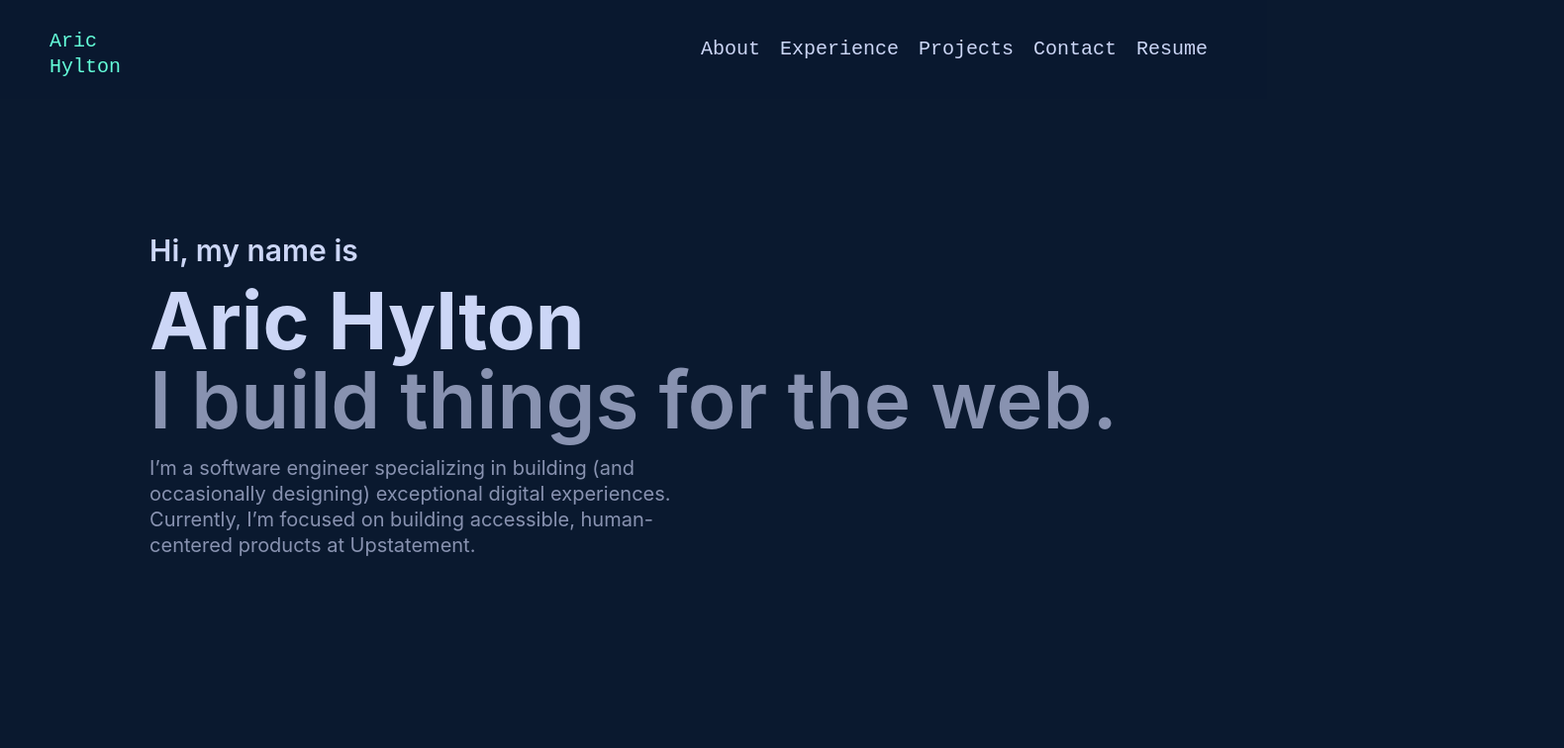
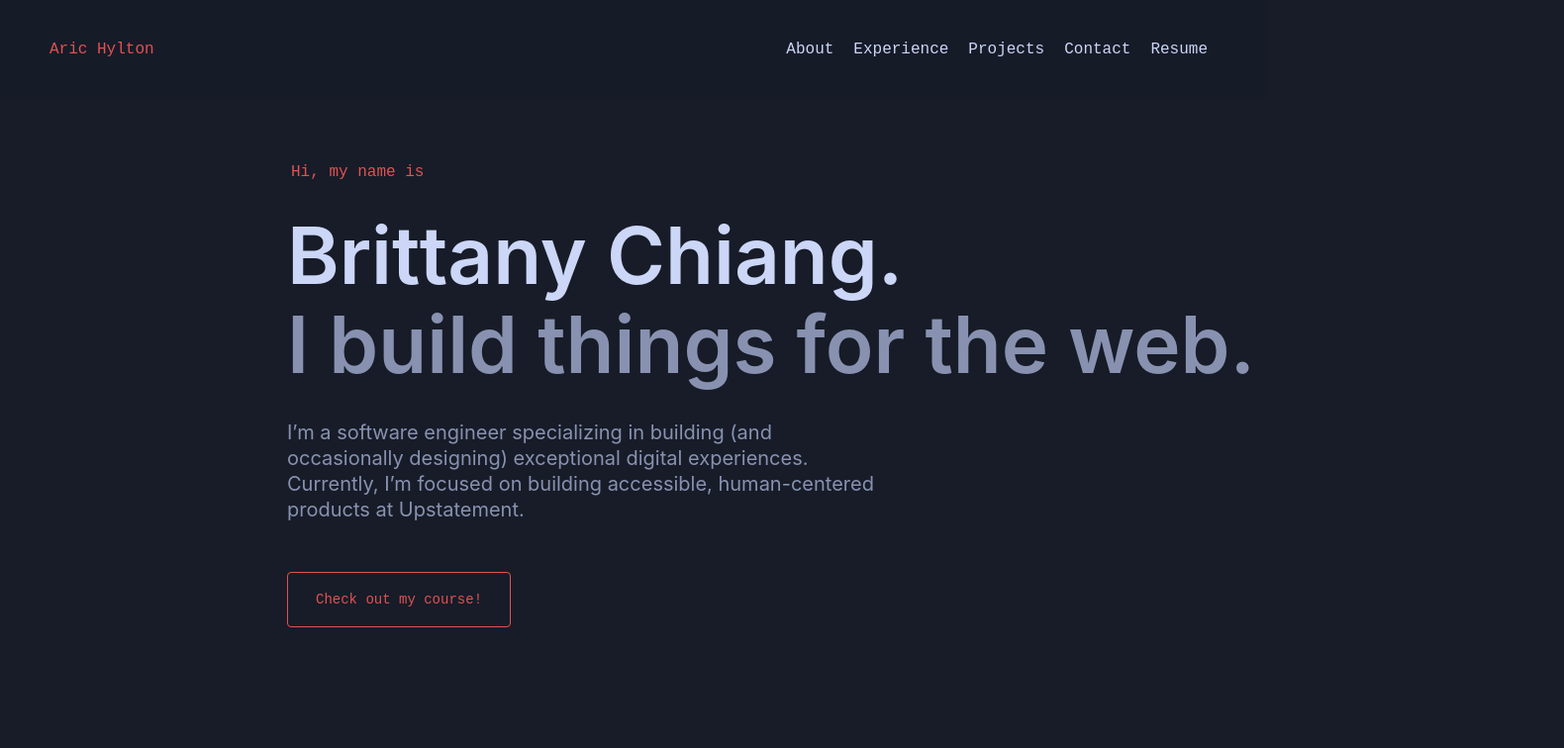
Before and after one commit to arichylton/portfolio, a React (Vite) app: page / in a window 1280 px wide. Shown: the top 756 px of the page at 99% size, 1580 px wide, since content can reach past the window. Built offline with nearby package versions, Linux system fonts and the light colour scheme.

Commit message:
updated color palette and updated styles for hero section

```diff
--- a/src/App.css
+++ b/src/App.css
@@ -17,9 +17,33 @@ body {
   line-height: 1.3;
 }
 
+main {
+  margin: 0px auto;
+  width: 100%;
+  max-width: 1600px;
+  min-height: 100vh;
+}
+
 section {
-  margin: 0 auto;
+  margin: 0px auto;
+  padding: 100px 0px;
   max-width: 1000px;
+}
+
+h3 {
+  margin-top: 5px;
+  color: var(--slate);
+  line-height: 0.9;
+}
+
+h2 {
+  display: block;
+  font-size: 1.5em;
+  margin-block-start: 0.83em;
+  margin-block-end: 0.83em;
+  margin-inline-start: 0px;
+  margin-inline-end: 0px;
+  font-weight: bold;
 }
 
 h1,
@@ -32,22 +56,6 @@ h6 {
   font-weight: 600;
   color: var(--lightest-slate);
   line-height: 1.1;
-}
-
-h2 {
-  display: block;
-  font-size: 1.5em;
-  margin-block-start: 0.83em;
-  margin-block-end: 0.83em;
-  margin-inline-start: 0px;
-  margin-inline-end: 0px;
-  font-weight: bold;
-}
-
-h3 {
-  margin-top: 5px;
-  color: var(--slate);
-  line-height: 0.9;
 }
 
 ul {
@@ -78,7 +86,7 @@ a {
 }
 
 li {
-    text-align: -webkit-match-parent;
+  text-align: -webkit-match-parent;
 }
 
 .App {
@@ -87,6 +95,10 @@ li {
   min-height: 100vh;
 }
 
+main.fillheight {
+  padding: 0px 150px 0 150px;
+}
+
 .big-heading {
   margin: 0px;
   font-size: clamp(40px, 8vw, 80px);
--- a/src/App.jsx
+++ b/src/App.jsx
@@ -1,18 +1,20 @@
-import React from 'react'
-import { Navbar, Top, Projects, Skills, Contact, Footer } from './containers'
-import './App.css'
+import React from 'react';
+import { Navbar, Top, Projects, Skills, Contact, Footer } from './containers';
+import './App.css';
 
 function App() {
   return (
-    <div className="App">
+    <div className='App'>
       <Navbar />
-      <Top />
-      <Projects/>
-      <Skills />
-      <Contact />
-      <Footer />
+      <main className='fillheight'>
+        <Top />
+        <Projects />
+        <Skills />
+        <Contact />
+        <Footer />
+      </main>
     </div>
-  )
+  );
 }
 
-export default App
+export default App;
--- a/src/containers/hero/Hero.jsx
+++ b/src/containers/hero/Hero.jsx
@@ -8,7 +8,7 @@ const Top = () => {
         <h1>Hi, my name is</h1>
       </div>
       <div>
-        <h2 className='big-heading'>Aric Hylton</h2>
+        <h2 className='big-heading'>Brittany Chiang.</h2>
       </div>
       <div>
         <h3 className='big-heading'>I build things for the web.</h3>
@@ -20,6 +20,9 @@ const Top = () => {
           building accessible, human-centered products at Upstatement.
         </p>
       </div>
+      <div>
+        <a className='email-link' href='!#' target='_blank' rel='noopener noreferrer'>Check out my course!</a>
+      </div>
     </section>
   );
 };
--- a/src/containers/hero/hero.css
+++ b/src/containers/hero/hero.css
@@ -10,7 +10,39 @@
   padding: 0px;
 }
 
-.hero__container div p {
+.hero__container h1 {
+  margin: 0px 0px 30px 4px;
+  color: var(--green);
+  font-family: var(--font-mono);
+  font-size: 80px;
+  font-size: clamp(var(--fz-sm), 5vw, var(--fz-md));
+  font-weight: 400;
+}
+
+.hero__container p {
   margin: 20px 0px 0px;
-  max-width: 540px;
+  max-width: 600px;
 }
+
+.hero__container h3 {
+  margin-top: 5px;
+  color: var(--slate);
+  font-size: 80px;
+  line-height: 0.9;
+  margin: 10px 0 20px 0;
+}
+
+.hero__container .email-link {
+  color: var(--green);
+  background-color: transparent;
+  border: 1px solid var(--green);
+  border-radius: var(--border-radius);
+  padding: 1.25rem 1.75rem;
+  font-size: var(--fz-sm);
+  font-family: var(--font-mono);
+  line-height: 1;
+  text-decoration: none;
+  cursor: pointer;
+  transition: var(--transition);
+  margin-top: 50px;
+}
--- a/src/containers/navbar/navbar.css
+++ b/src/containers/navbar/navbar.css
@@ -9,7 +9,7 @@
   width: 100%;
   z-index: 11;
   height: var(--nav-height);
-  background-color: rgba(10, 25, 47, 0.85);
+  background-color: rgba(23, 28, 40, 0.85);
   backdrop-filter: blur(10px);
   transition: var(--transition);
   filter: none !important;
@@ -30,6 +30,7 @@
   font-family: var(--font-mono);
   counter-reset: item 0;
   z-index: 12;
+  font-size: var(--fz-md);
 }
 
 .logo {
@@ -42,8 +43,7 @@
 
 .logo a {
   color: var(--green);
-  width: 42px;
-  height: 42px;
+  width: 100%;
 }
 
 .navbar__items-container ul {
@@ -55,6 +55,7 @@
   padding: 0px;
   margin: 0px;
   list-style: none;
+
 }
 
 .navbar__items-extra {
@@ -67,7 +68,7 @@
   margin: 0px 5px;
   position: relative;
   counter-increment: item 1;
-  font-size: var(--fz-xs);
+
 }
 
 .navbar__items-container ul li a {
--- a/src/index.css
+++ b/src/index.css
@@ -1,15 +1,15 @@
 :root {
-  --dark-navy: #020c1b;
-  --navy: #0a192f;
-  --light-navy: #112240;
-  --lightest-navy: #233554;
+  --dark-navy: #1F1F20;
+  --navy: #171c28;
+  --light-navy: #567EBB;
+  --lightest-navy: #606D80;
   --navy-shadow: rgba(2, 12, 27, 0.7);
   --dark-slate: #495670;
   --slate: #8892b0;
   --light-slate: #a8b2d1;
   --lightest-slate: #ccd6f6;
   --white: #e6f1ff;
-  --green: #64ffda;
+  --green: #e15252;
   --green-tint: rgba(100, 255, 218, 0.1);
   --pink: #f57dff;
   --blue: #57cbff;
```
